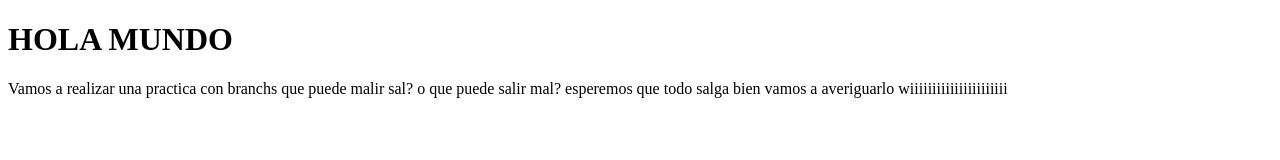
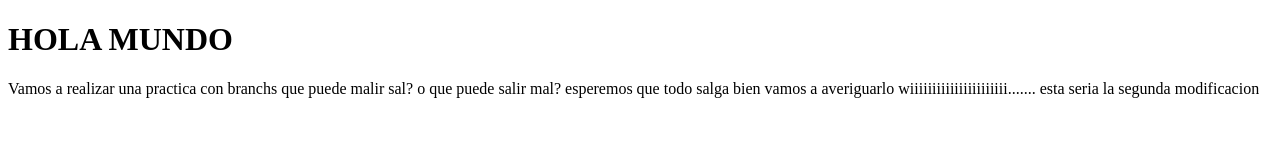
Before and after one commit to ProfCristianPalma/git-visualCode, a plain HTML site: page index.html in a window 1280 px wide. Drawn offline with Linux system fonts and the light colour scheme.

Commit message:
agregue un renglon mas

```diff
--- a/index.html
+++ b/index.html
@@ -9,6 +9,7 @@
 <body>
     <h1>HOLA MUNDO</h1>
     <p>Vamos a realizar una practica con branchs que puede malir sal? o que puede salir mal?
-        esperemos que todo salga bien vamos a averiguarlo wiiiiiiiiiiiiiiiiiiiiii</p>
+        esperemos que todo salga bien vamos a averiguarlo wiiiiiiiiiiiiiiiiiiiiii.......
+    esta seria la segunda modificacion</p>
 </body>
 </html>
```
